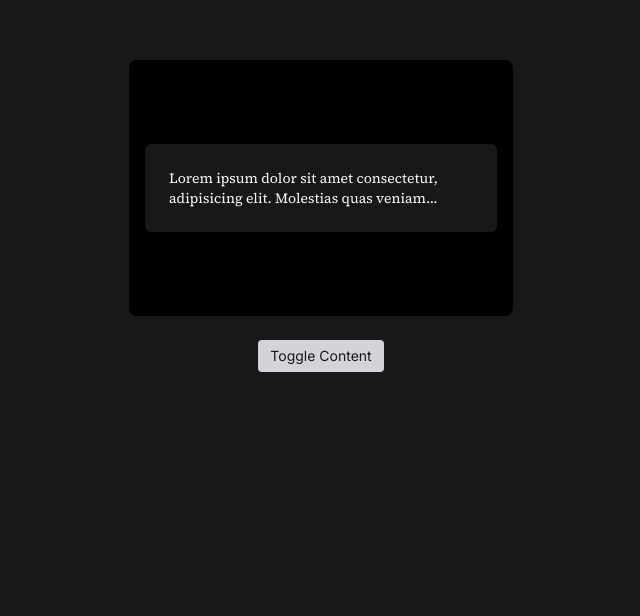
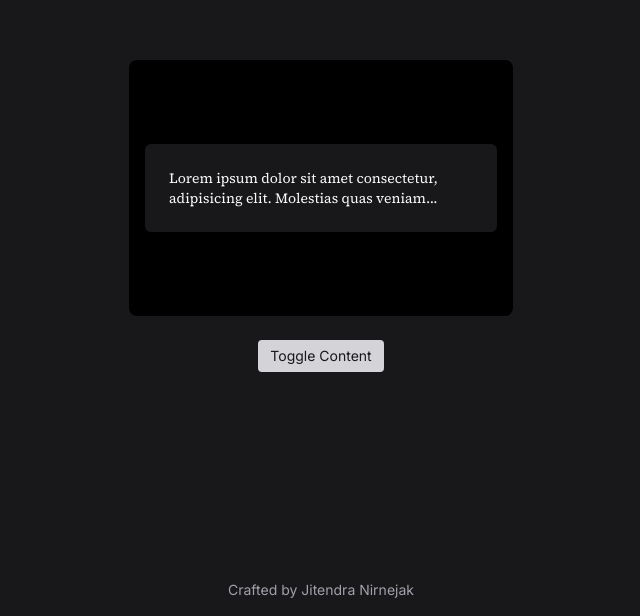
Before and after one commit to nirnejak/interactive-components, a Next.js app: page /animate-height in a window 1280 px wide. Shown: the part 184-800 px from the top of the page, without its empty margins (319-959 px from the left). Built offline with nearby package versions, Linux system fonts and the light colour scheme.

Commit message:
Crafted by link added

```diff
--- a/app/layout.tsx
+++ b/app/layout.tsx
@@ -24,7 +24,7 @@ const serifFont = Source_Serif_4({
 })
 
 const monoFont = localFont({
-  variable: "--mono-font",
+  variable: "--font-mono",
   src: [
     {
       path: "../fonts/JetBrainsMono-Regular.ttf",
@@ -58,6 +58,18 @@ const RootLayout: React.FC<Props> = ({ children }) => {
         )}
       >
         {children}
+        <div className="fixed bottom-4 flex w-full text-center text-sm text-zinc-400">
+          <p className="mx-auto">
+            Crafted by{" "}
+            <a
+              target="blank"
+              href="https://nirnejak.com"
+              className="transition-colors hover:text-zinc-300"
+            >
+              Jitendra Nirnejak
+            </a>
+          </p>
+        </div>
       </body>
     </html>
   )
```
